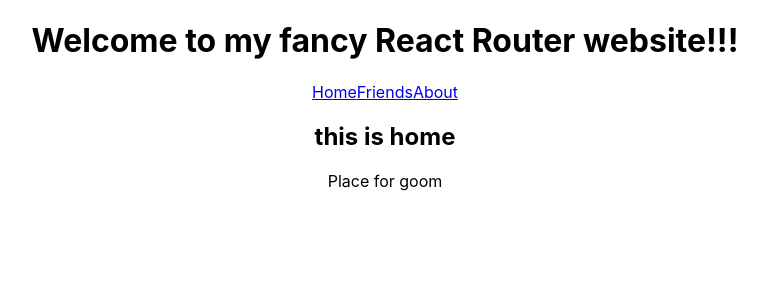
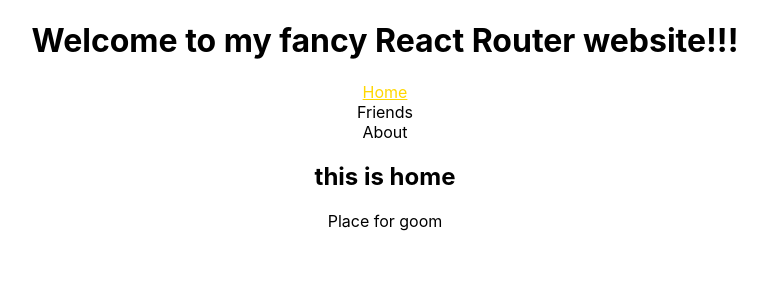
Before and after one commit to neyaznafiz/React-Router, a React (Create React App) app: page / in a window 1280 px wide. Shown: the top 300 px of the page, without its empty margins (255-1022 px from the left). Built offline with nearby package versions, Linux system fonts and the light colour scheme.

Commit message:
coustom link css added

```diff
--- a/src/components/CustomLink/CustomLink.js
+++ b/src/components/CustomLink/CustomLink.js
@@ -1,8 +1,7 @@
 import React from 'react';
 import { Link, useMatch, useResolvedPath } from 'react-router-dom';
 
-const CustomLink = () => {
-    return (
+
 function CustomLink({ children, to, ...props }) {
     let resolved = useResolvedPath(to);
     let match = useMatch({ path: resolved.pathname, end: true });
@@ -10,17 +9,17 @@
     return (
         <div>
             <Link
-                  style={{ textDecoration: match ? "underline" : "none" }}
+                style={{ color: match ? 'gold' : 'black', textDecoration: match ? "underline" : "none" }}
                 to={to}
                 {...props}
             >
                 {children}
             </Link>
-                {match && " (active)"}
+            {/* {match && " (active)"} */}
         </div>
     );
 }
-    );
-};
+
+
 
 export default CustomLink;
--- a/src/components/Header/Header.js
+++ b/src/components/Header/Header.js
@@ -1,5 +1,6 @@
 import React from 'react';
 import { Link } from 'react-router-dom';
+import CustomLink from '../CustomLink/CustomLink';
 
 const Header = () => {
     return (
@@ -7,9 +8,9 @@
             <h1>Welcome to my fancy React Router website!!!</h1>
 
             <nav>
-                <Link to="/">Home</Link>
-                <Link to="/friends">Friends</Link>
-                <Link to="/about">About</Link>
+                <CustomLink to="/">Home</CustomLink>
+                <CustomLink to="/friends">Friends</CustomLink>
+                <CustomLink to="/about">About</CustomLink>
             </nav>
         </div>
     );
```
Lines whose indentation alone changed are shown as unchanged.
